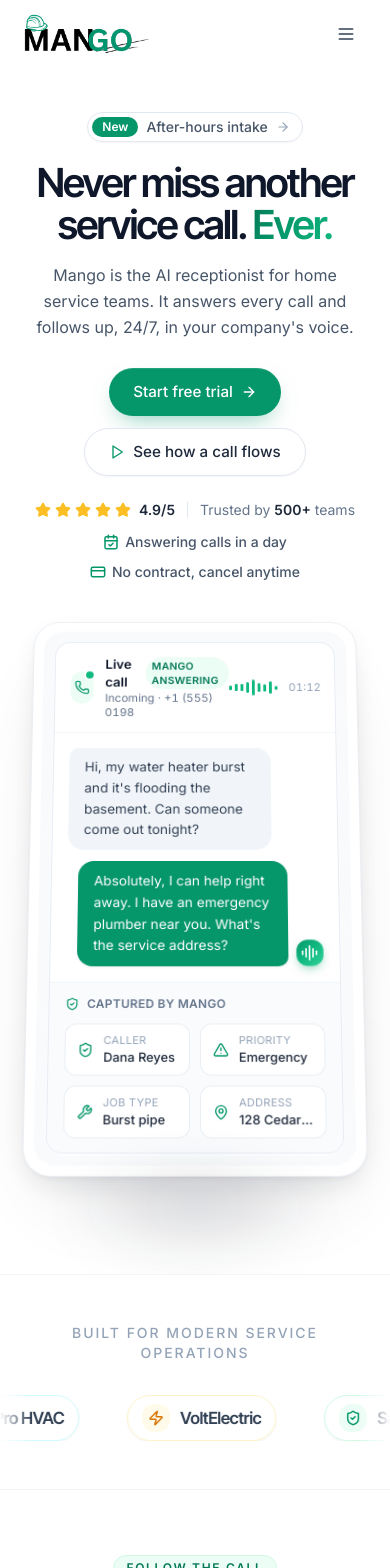
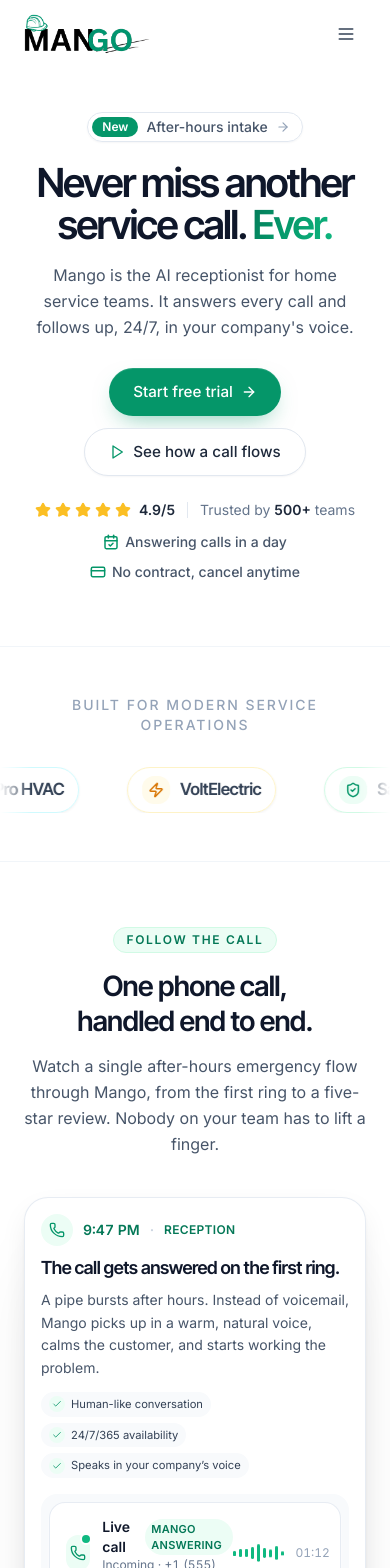
Before and after one commit to ImeraAI/Mango_landingpage, a Next.js app: page / in a window 390 px wide. Shown: the top 1568 px of the page. Built offline with nearby package versions, Linux system fonts and the light colour scheme.

Commit message:
Mobile version is Responsive + IOS ANDROID Design layout modified

```diff
--- a/components/sections/Hero.tsx
+++ b/components/sections/Hero.tsx
@@ -68,7 +68,7 @@
         className="pointer-events-none absolute left-1/2 top-[-10%] -z-10 h-[560px] w-[860px] -translate-x-1/2 rounded-full bg-[radial-gradient(ellipse_at_center,rgba(16,185,129,0.14),transparent_65%)]"
       />
 
-      <div className="container flex flex-col items-center text-center">
+      <div className="container flex flex-col items-center pb-16 text-center lg:pb-0">
         <motion.a
           href="#platform"
           initial={{ opacity: 0, y: 12 }}
@@ -162,8 +162,15 @@
         </motion.div>
       </div>
 
-      {/* Product visual: scroll-unfold + Apple-style mirror */}
-      <div ref={ref} className="container relative mt-10 pb-16 sm:mt-20 sm:pb-24">
+      {/*
+        Product visual: scroll-unfold + Apple-style mirror. Hidden below lg —
+        on a phone it just repeated the same CallCard that opens the
+        "Follow the call" section a screen later.
+      */}
+      <div
+        ref={ref}
+        className="container relative hidden pb-16 sm:mt-20 sm:pb-24 lg:block"
+      >
         <div className="perspective-2000 mx-auto max-w-3xl">
           <motion.div
             style={{ rotateX, scale }}
```
Also changed, not shown: 1 other file (tests, documents, lock files or other folders).
